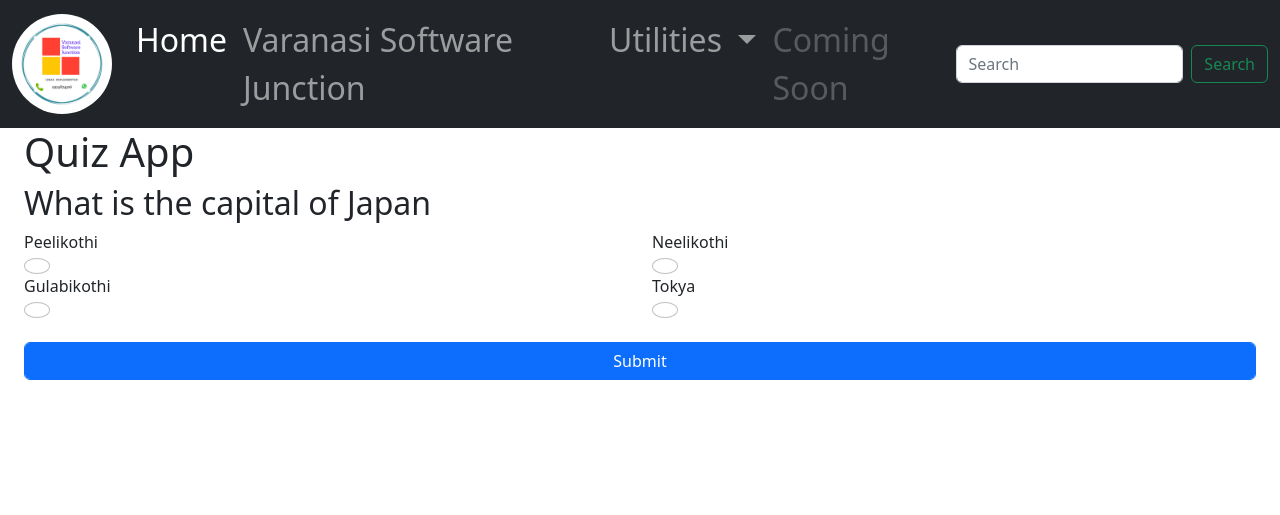
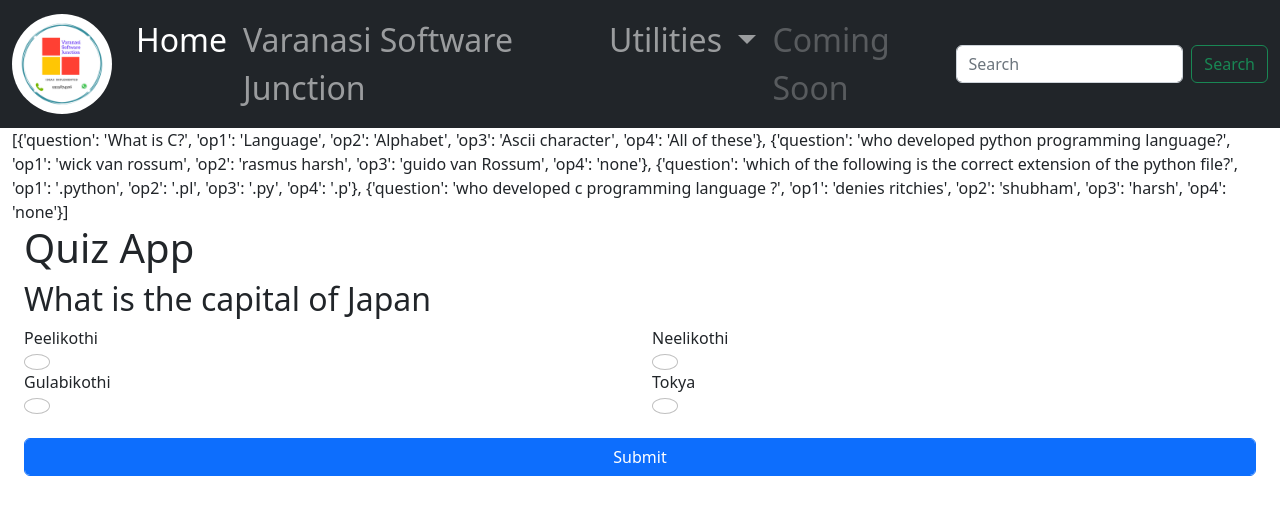
Before and after one commit to avseksingh/varanasisoftwarejunction, a Django app: page /quiz/ in a window 1280 px wide. Shown: the top 515 px of the page. Run offline with Django 3.2, Linux system fonts and the light colour scheme.

Commit message:
Added Questions List

```diff
--- a/hello/templates/quiz.html
+++ b/hello/templates/quiz.html
@@ -7,7 +7,7 @@ Quiz App
 
 
 {% block content %}
-
+{{questions}}
 
 <div class="container-fluid">
     <div class="row">
--- a/hello/views.py
+++ b/hello/views.py
@@ -7,8 +7,13 @@ from .models import Person
 
 # Create your views here.
 def quiz(request):
-    # return HttpResponse('Hello from Python!')
-    return render(request, "quiz.html")
+    q1={"question":"What is C?","op1":"Language","op2":"Alphabet","op3":"Ascii character","op4":"All of these"}
+    q2={"question":"who developed python programming language?","op1":"wick van rossum","op2":"rasmus harsh","op3":"guido van Rossum","op4":"none"}
+    q3={"question":"which of the following is the correct extension of the python file?","op1":".python","op2":".pl","op3":".py","op4":".p"}
+    q4={"question":"who developed c programming language ?","op1":"denies ritchies","op2":"shubham","op3":"harsh","op4":"none"}
+    questions=[q1,q2,q3,q4]
+    #return httpResponse('python quiz!')
+    return render(request, "quiz.html",{"questions":questions})
 
 def index(request):
     # return HttpResponse('Hello from Python!')
```
